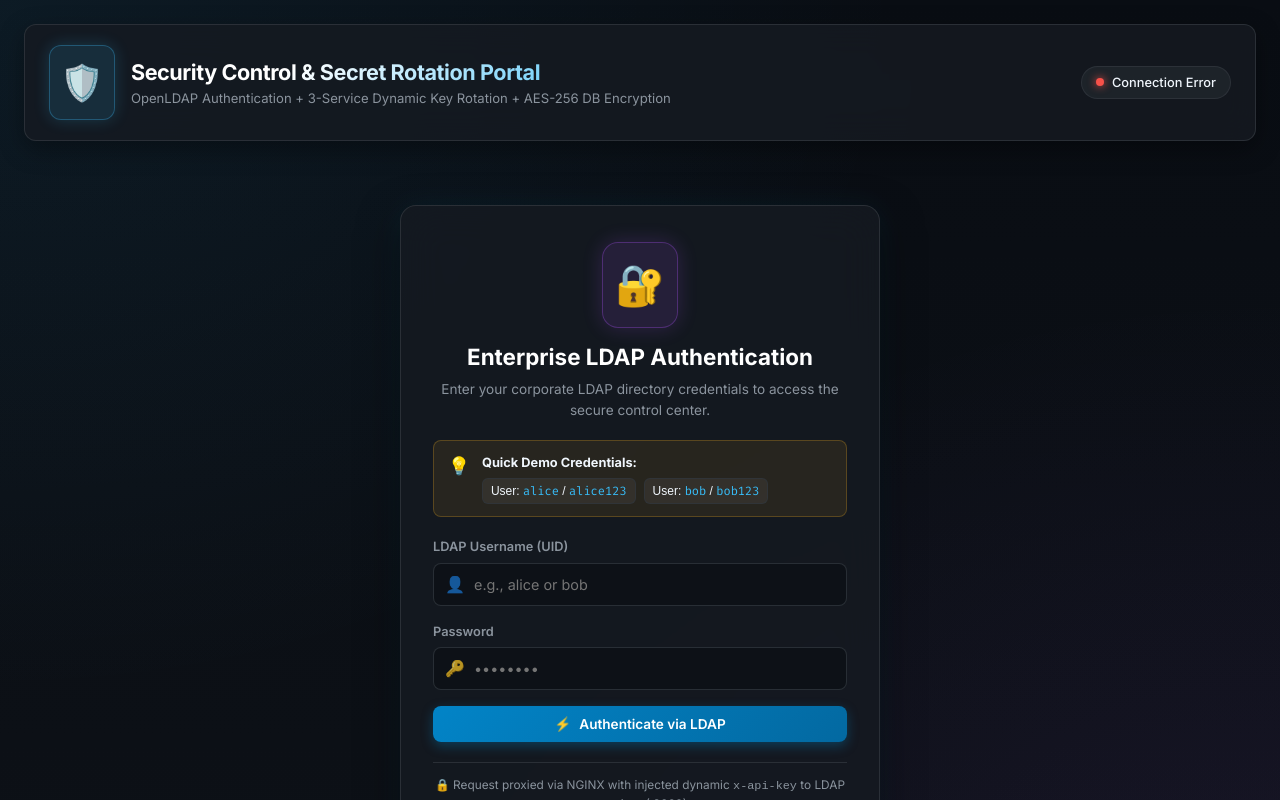
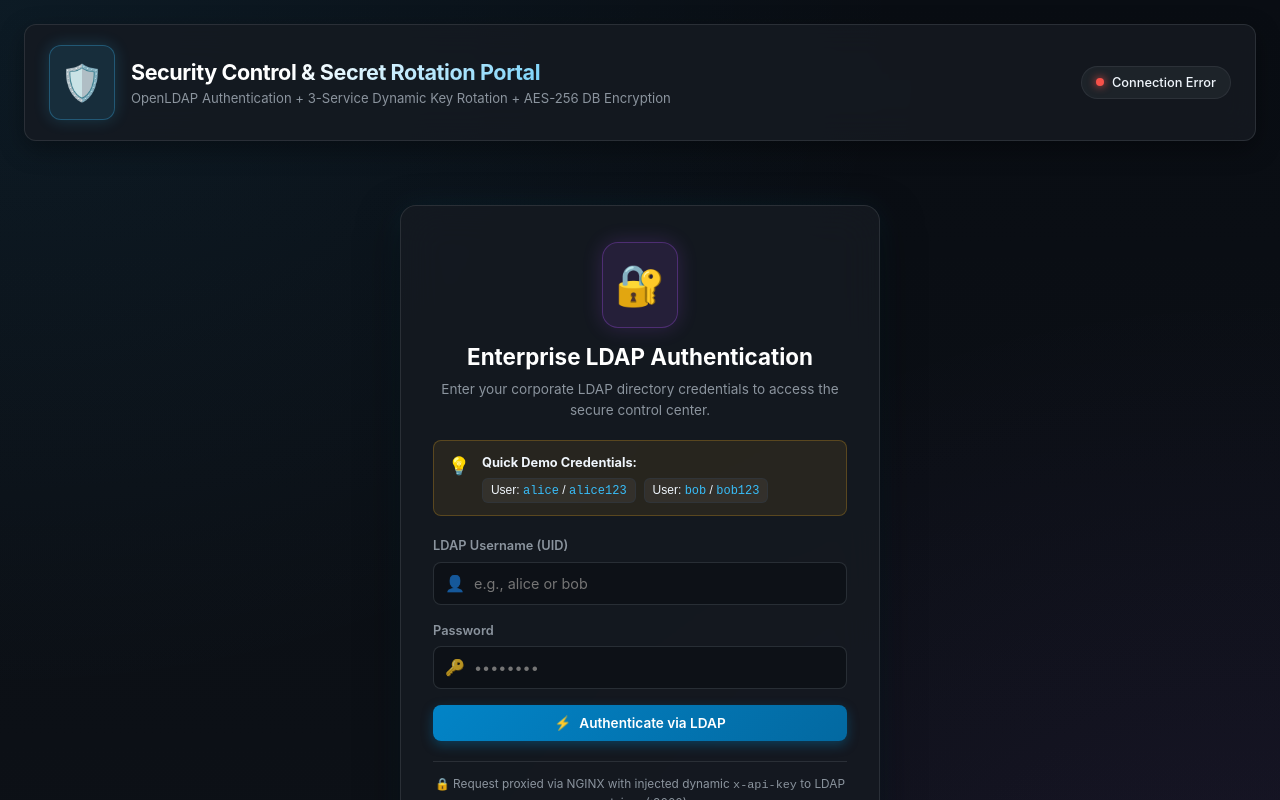
Before and after one commit to BlackBoxUwU/react-playstation-frontend-oauth, a plain HTML site: page index.html in a window 1280 px wide. Shown: the top 800 px of the page. Drawn offline with Linux system fonts and the light colour scheme; no server answers.

Commit message:
fix(security): remove external Google Fonts dependency to resolve missing-sri

```diff
--- a/index.html
+++ b/index.html
@@ -5,9 +5,8 @@
   <meta name="viewport" content="width=device-width, initial-scale=1.0" />
   <title>Cybersecurity Portal: LDAP Authentication & Hot Secret Rotation</title>
   <link rel="stylesheet" href="styles.css" />
-  <link rel="preconnect" href="https://fonts.googleapis.com">
-  <link rel="preconnect" href="https://fonts.gstatic.com" crossorigin>
-  <link href="https://fonts.googleapis.com/css2?family=Fira+Code:wght@400;500;600&family=Inter:wght@300;400;500;600;700;800&display=swap" rel="stylesheet">
+  <!-- Security: Removed external Google Fonts dependency (missing-sri vulnerability).
+       Using system font stack defined in styles.css instead. -->
 </head>
 <body>
   <div class="app-container">
```
Also changed, not shown: 1 other file.
